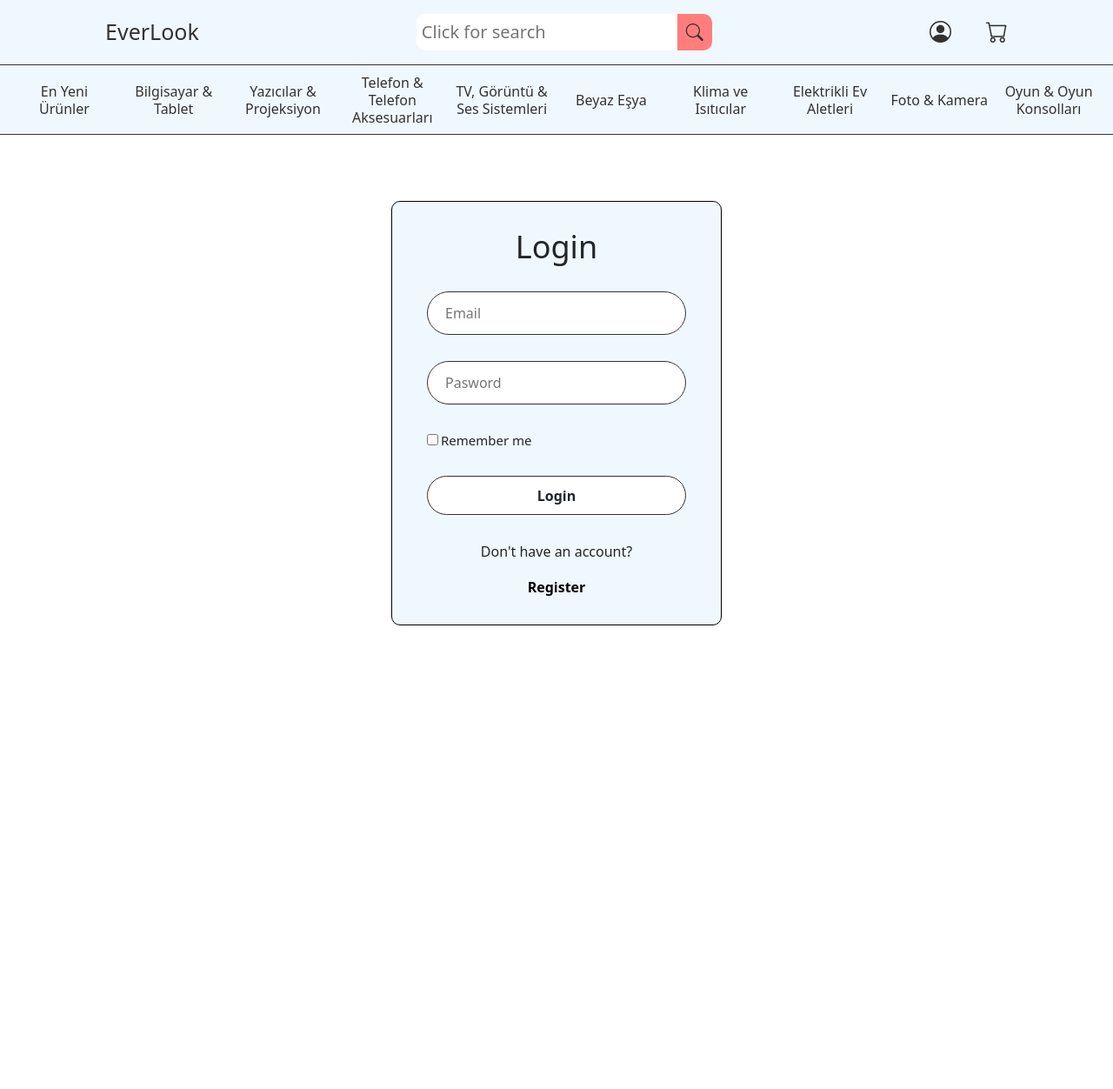
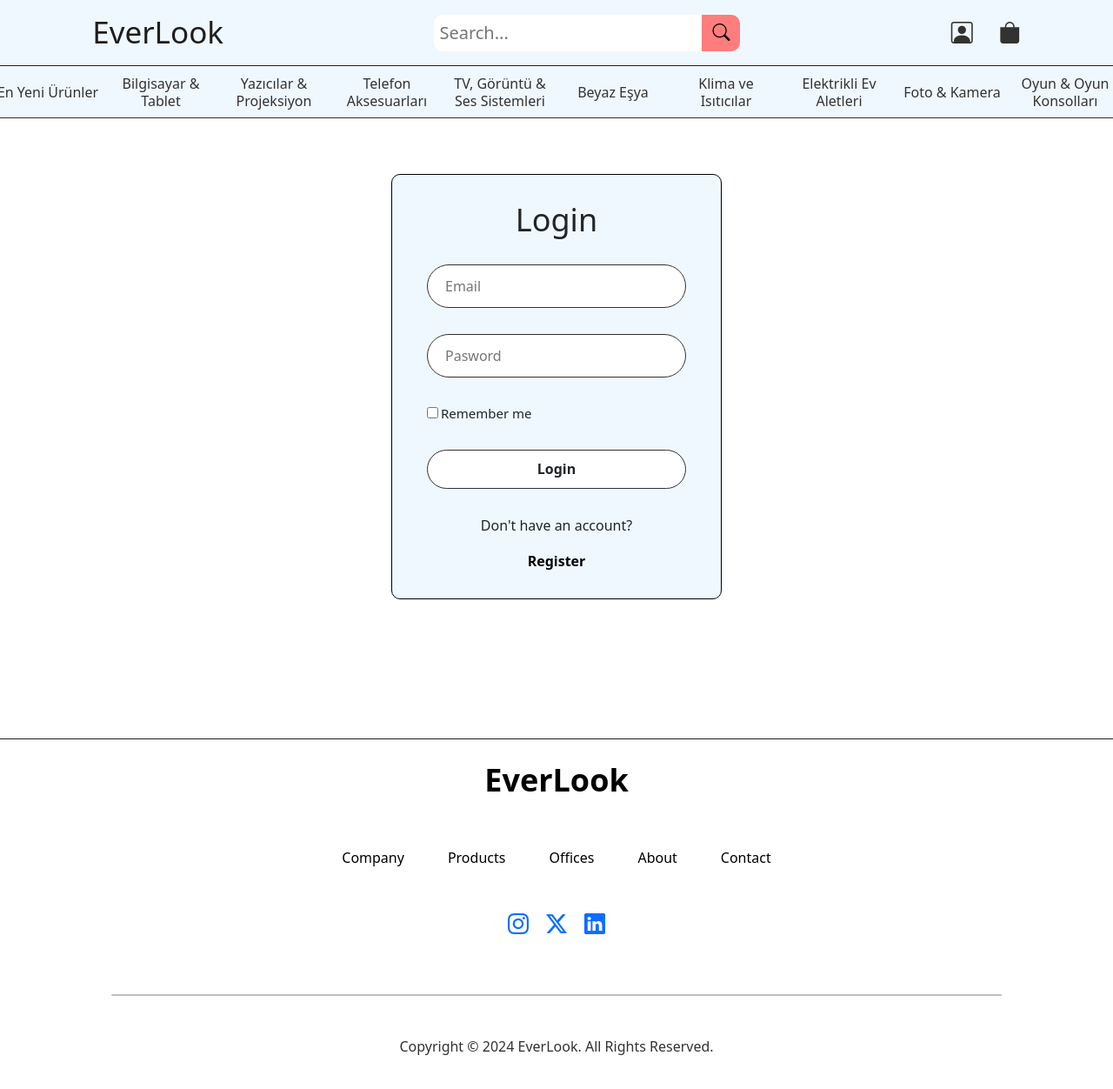
Before and after one commit to EiraOguz/E-Commerce-Website, a React (Create React App) app in the folder frontend/: page /Login in a window 1280 px wide. Shown: the top 1252 px of the page at 87% size. Before the commit the page ends 800 px from the top, so only its background shows below. Built offline with nearby package versions, Linux system fonts and the light colour scheme.

Commit message:
Footer And Other Updates

```diff
--- a/frontend/src/App.js
+++ b/frontend/src/App.js
@@ -9,8 +9,9 @@ import { Basket } from './Pages/Basket';
 import { Login } from './Pages/Login';
 import { Signup } from './Pages/Signup';
 
-import { FirstNavbar } from './Componets/Navbar/FirstNavbar/FirstNavbar';
+import {FirstNavbar} from './Componets/Navbar/FirstNavbar/FirstNavbar';
 import { SecondNavbar } from './Componets/Navbar/SecondNavbar/SecondNavbar';
+import { Footer } from './Componets/Footer/Footer';
 
 function App() {
   return (
@@ -24,8 +25,10 @@ function App() {
           <Route path='/Login' element={<Login/>}/>
           <Route path='/Signup' element={<Signup/>}/>
           <Route path='/Profile' element={<Profile/>}/>
+          <Route path='/Search' element={<Home/>}/>
           <Route path='/Basket' element={<Basket/>}/>
         </Routes>
+        <Footer/>
         </BrowserRouter>
       </div>
       <Helmet>
--- /dev/null
+++ b/frontend/src/Componets/Footer/Footer.css
@@ -0,0 +1,60 @@
+.footer{
+    display: flex;
+    flex-direction: column;
+    justify-content: center;
+    align-items: center;
+    gap:50px;
+    border-top: 1.5px solid rgb(30, 30, 30); ;
+
+    user-select: none;
+}
+.footer-logo{
+    margin-top: 20px;
+    display: flex;
+    align-items: center;
+    gap: 20px;
+    font-size: 36px;
+    font-weight: 600;
+    color: black;
+    text-decoration: none;
+    cursor:default;
+}
+.footer-links{
+    display: flex;
+    gap: 50px;
+    color: rgb(30, 30, 30);
+    font-size: 16px;
+}
+.footer-links a{
+    text-decoration: none;
+    color: black;
+    cursor: pointer;
+}
+.footer-links a:hover{
+    text-decoration: underline;
+}
+
+.footer-social-icons{
+    display: flex;
+    gap: 20px;
+}
+.footer-social-icon-container{
+    text-decoration: none;
+}
+.footer-copyright{
+    display: flex;
+    flex-direction: column;
+    align-items: center;
+    gap: 30px;
+    width: 100%;
+    margin-bottom: 30px;
+    color: rgb(50, 50, 50);
+    font-size: 16px;
+}
+.footer-copyright hr{
+    width: 80%;
+    border: none;
+    border-radius:10px;
+    height: 2px;
+    background-color: black;
+}
--- /dev/null
+++ b/frontend/src/Componets/Footer/Footer.jsx
@@ -0,0 +1,33 @@
+import React from 'react'
+import { Link } from 'react-router-dom';
+
+import 'bootstrap/dist/css/bootstrap.css';
+import "bootstrap-icons/font/bootstrap-icons.css";
+
+import "./Footer.css"
+
+export const Footer = () => {
+  return (
+    <div className='footer'>
+      <div>
+        <div className='footer-logo'>EverLook</div>
+      </div>
+      <div className='footer-links'>
+        <Link to="/">Company</Link>
+        <Link to="/">Products</Link>
+        <Link to="/">Offices</Link>
+        <Link to="/">About</Link>
+        <Link to="/">Contact</Link>
+      </div>
+      <div className='footer-social-icons'>
+      <Link to="https://www.instagram.com/eiraoguz/" className='footer-social-icon-container'><i className="bi bi-instagram h4"></i></Link>
+      <Link to="https://twitter.com/eiraoguz" className='footer-social-icon-container'><i className="bi bi-twitter-x h4"></i></Link>
+      <Link to="https://www.linkedin.com/in/o%C4%9Fuzcan-h%C4%B1zl%C4%B1-4bb045302/" className='footer-social-icon-container'><i className="bi bi-linkedin h4"></i></Link>
+      </div>
+      <div className='footer-copyright'>
+        <hr/>
+        <p>Copyright © 2024 EverLook. All Rights Reserved.</p>
+      </div>
+    </div>
+  )
+}
--- a/frontend/src/Componets/Navbar/FirstNavbar/FirstNavbar.css
+++ b/frontend/src/Componets/Navbar/FirstNavbar/FirstNavbar.css
@@ -1,54 +1,67 @@
-.f-nav{
-    display: flex;
+.first-navbar{
+    margin: 0px;
+    padding: 0px;
     user-select: none;
-    justify-content: space-around;
-    padding: 16px;
-    border-bottom: 1px solid rgb(50, 50, 50);
-    gap: 40px;
+    box-sizing:border-box;
+    border-bottom: 1px solid rgb(30, 30, 30);
     background-color: aliceblue;
 }
-.f-nav-left,.f-nav-center,.f-nav-right{
+.first-navbar-main{
+    width: 100%;
+    height: 75px;
+    gap: 30px;
     display: flex;
     align-items: center;
     justify-content: space-around;
-    gap: 40px;
 }
-.f-nav-left div , .f-nav-right div , .f-nav-center div{
-    display: block;
+.first-navbar-logo{
+    display: flex;
     align-items: center;
-    justify-content: space-around;
-    font-size: 25px;
+    justify-content: center;
+    font-size: 35px;
     font-weight: 500;
     cursor: pointer;
 }
-.bi-person-circle , .bi-cart , .bi-search , .logo{
-    color: rgb(50, 50, 50);
+.first-navbar-logo a{
     text-decoration: none;
+    color: rgb(30, 30, 30);
 }
-.bi-person-circle:hover , .bi-cart:hover , .bi-search:hover , .logo:hover{
+.first-navbar-logo a:hover{
     color: black;
 }
-.f-nav-center .f-nav-search{
+.first-navbar-search{
     display: flex;
     align-items: center;
     justify-content: center;
 }
-.f-nav-search button{
-    border-top-right-radius: 10px;
-    border-bottom-right-radius: 10px;
-    padding: 6px 10px;
-    background: rgb(255, 125, 125);
-    font-size: 20px;
-    border: none;
-}
-.f-nav-search button:hover{
-    background: rgb(255, 100, 100);
-}
-.f-nav-search input{
-    width: 300px;
+.first-navbar-search input{
     padding: 6px;
     font-size: 20px;
     border: none;
     border-top-left-radius: 10px;
     border-bottom-left-radius: 10px;
 }
+.first-navbar-search button{
+    padding: 6px 12px;
+    font-size: 20px;
+    border: none;
+    border-top-right-radius: 10px;
+    border-bottom-right-radius: 10px;
+    background: rgb(255, 125, 125);
+}
+.first-navbar-search button:hover{
+    background: rgb(255, 100, 100);
+}
+.first-navbar-menu{
+    display: flex;
+    gap: 30px;
+}
+
+.first-navbar-menu a{
+    font-size: 25px;
+    color: rgb(50, 50, 50);
+    text-decoration: none;
+}
+.first-navbar-menu a:hover{
+    color: black;
+}
--- a/frontend/src/Componets/Navbar/FirstNavbar/FirstNavbar.jsx
+++ b/frontend/src/Componets/Navbar/FirstNavbar/FirstNavbar.jsx
@@ -8,19 +8,22 @@ import "./FirstNavbar.css"
 
 export const FirstNavbar = () => {
   return (
-    <div className='f-nav'>
-      <div className='f-nav-left'>
-        <div><Link to={"/"} className="logo">EverLook</Link></div>
-      </div>
-      <div className='f-nav-center'>
-        <div className='f-nav-search'>
-          <input type='text' placeholder="Click for search"/>
+    <div className='first-navbar'>
+
+      <div className='first-navbar-main'>
+
+        <div className="first-navbar-logo"><Link to={"/"}>EverLook</Link></div>
+
+        <form className='first-navbar-search'>
+          <input type='text' placeholder="Search..."/>
           <Link to={"/Search"}><button type="submit"><i className="bi bi-search "></i></button></Link>
+        </form>
+
+        <div className='first-navbar-menu'>
+          <div><Link to={"/Login"}><i className="bi bi-person-square"></i></Link></div>
+          <div><Link to={"/Basket"}><i className="bi bi-bag-fill"></i></Link></div>
         </div>
-      </div>
-      <div className='f-nav-right'>
-        <div><Link to={"/Login"}><i className="bi bi-person-circle "></i></Link></div>
-        <div><Link to={"/Basket"}><i className="bi bi-cart "></i></Link></div>
+
       </div>
     </div>
   )
--- a/frontend/src/Componets/Navbar/SecondNavbar/SecondNavbar.css
+++ b/frontend/src/Componets/Navbar/SecondNavbar/SecondNavbar.css
@@ -1,4 +1,4 @@
-.s-nav{
+.second-navbar{
     display: flex;
     align-items: center;
     justify-content: center;
@@ -7,16 +7,16 @@
     user-select: none;
     border-bottom: 1px solid rgb(50, 50, 50);
     background-color: aliceblue;
-    max-height: 80px;
+    max-height: 60px;
 }
-.nav-links{
+.second-navbar-links{
     display: flex;
     align-items: center;
     justify-content: center;
     gap: 10px;
     color: rgb(50, 50, 50);
 }
-.s-link{
+.second-navbar-link{
     display: flex;
     text-align: center;
     align-items: center;
@@ -25,8 +25,8 @@
     font-weight: 400;
     color: rgb(50, 50, 50);
     text-decoration: none;
-    width: 10%;
+    width: 120px;
 }
-.s-link:hover{
+.second-navbar-link:hover{
     color: black;
 }
--- a/frontend/src/Componets/Navbar/SecondNavbar/SecondNavbar.jsx
+++ b/frontend/src/Componets/Navbar/SecondNavbar/SecondNavbar.jsx
@@ -8,18 +8,18 @@ import "./SecondNavbar.css"
 
 export const SecondNavbar = () => {
   return (
-    <div className='s-nav' >
-        <div className='nav-links' >
-        <Link to={"/"} className='s-link'>En Yeni Ürünler</Link>
-        <Link to={"/"} className='s-link'>Bilgisayar & Tablet</Link>
-        <Link to={"/"} className='s-link'>Yazıcılar & Projeksiyon</Link>
-        <Link to={"/"} className='s-link'>Telefon & Telefon Aksesuarları</Link>
-        <Link to={"/"} className='s-link'>TV, Görüntü & Ses Sistemleri</Link>
-        <Link to={"/"} className='s-link'>Beyaz Eşya</Link>
-        <Link to={"/"} className='s-link'>Klima ve Isıtıcılar</Link>
-        <Link to={"/"} className='s-link'>Elektrikli Ev Aletleri</Link>
-        <Link to={"/"} className='s-link'>Foto & Kamera</Link>
-        <Link to={"/"} className='s-link'>Oyun & Oyun Konsolları</Link>
+    <div className='second-navbar' >
+        <div className='second-navbar-links' >
+        <Link to={"/"} className='second-navbar-link'>En Yeni Ürünler</Link>
+        <Link to={"/"} className='second-navbar-link'>Bilgisayar & Tablet</Link>
+        <Link to={"/"} className='second-navbar-link'>Yazıcılar & Projeksiyon</Link>
+        <Link to={"/"} className='second-navbar-link'>Telefon Aksesuarları</Link>
+        <Link to={"/"} className='second-navbar-link'>TV, Görüntü & Ses Sistemleri</Link>
+        <Link to={"/"} className='second-navbar-link'>Beyaz Eşya</Link>
+        <Link to={"/"} className='second-navbar-link'>Klima ve Isıtıcılar</Link>
+        <Link to={"/"} className='second-navbar-link'>Elektrikli Ev Aletleri</Link>
+        <Link to={"/"} className='second-navbar-link'>Foto & Kamera</Link>
+        <Link to={"/"} className='second-navbar-link'>Oyun & Oyun Konsolları</Link>
         </div>
 
 
--- a/frontend/src/Pages/Home.css
+++ b/frontend/src/Pages/Home.css
@@ -1,9 +1,9 @@
-.home{
+.f-carousel-slider{
   display: flex;
   justify-content: center;
   align-items: center;
 }
-.carousel{
+.f-carousel{
   width: 90%;
   display: flex;
   justify-content: center;
--- a/frontend/src/Pages/Home.jsx
+++ b/frontend/src/Pages/Home.jsx
@@ -5,12 +5,17 @@ import Slider_2 from "../Componets/Assets/Slider/Slider_2.webp";
 
 import 'bootstrap/dist/css/bootstrap.css';
 import Carousel from 'react-bootstrap/Carousel';
+import Button from 'react-bootstrap/Button';
+import Card from 'react-bootstrap/Card';
+
 import "./Home.css"
 
 export const Home = () => {
   return (
     <div className='home'>
-          <Carousel className='carousel rounded-bottom'>
+
+      <div className='f-carousel-slider'>
+      <Carousel className='f-carousel rounded-bottom'>
        <Carousel.Item className='d-block w-100 rounded-bottom'>
           <img
            className="d-block w-100 rounded-bottom"
@@ -41,5 +46,6 @@ export const Home = () => {
         </Carousel.Item>
       </Carousel>
       </div>
+    </div>
   )
 }
--- a/frontend/src/Pages/Login.css
+++ b/frontend/src/Pages/Login.css
@@ -2,7 +2,8 @@
     display: flex;
     justify-content: center;
     align-items: center;
-    min-height: 80vh;
+    margin-top: 8vh;
+    margin-bottom: 20vh;
     user-select: none;
 }
 .login-options{
--- a/frontend/src/Pages/Signup.css
+++ b/frontend/src/Pages/Signup.css
@@ -2,7 +2,8 @@
     display: flex;
     justify-content: center;
     align-items: center;
-    min-height: 80vh;
+    margin-top: 8vh;
+    margin-bottom: 20vh;
     user-select: none;
 }
 .signup-options{
```
Also changed, not shown: 1 other file (tests, documents, lock files or other folders). Lines whose indentation alone changed are shown as unchanged.
